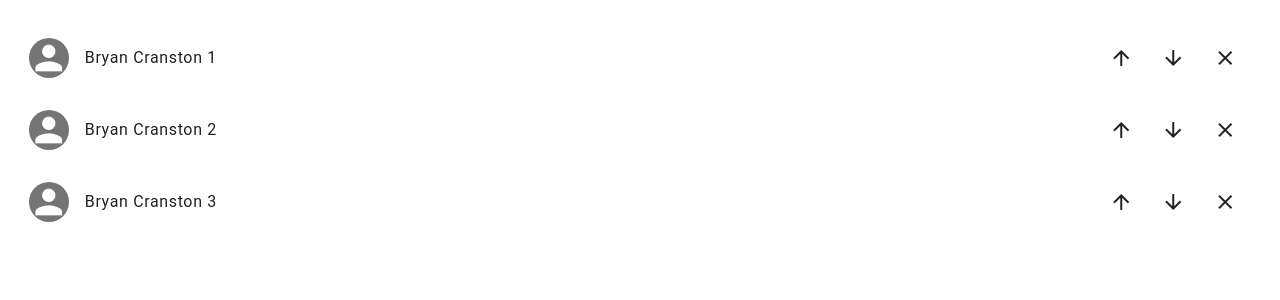
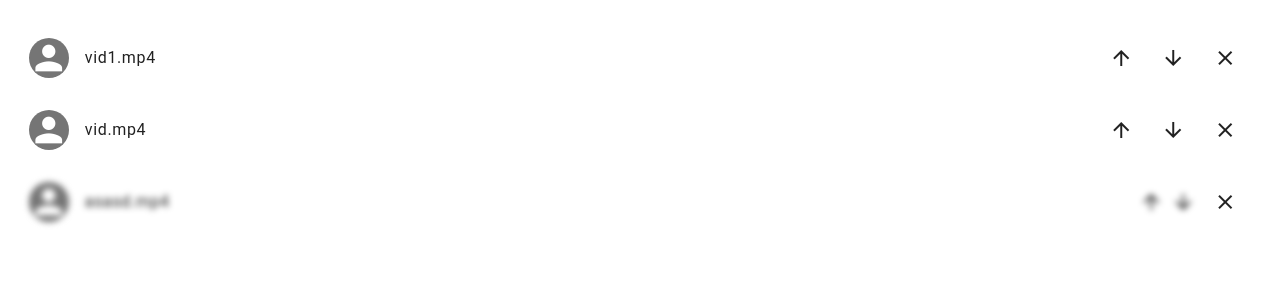
Before and after one commit to MS-Jahan/Digital-Broadcasting-Display, a Flask app: page /admin in a window 1280 px wide, after a click on "PLAYLIST". Shown: the part 112-412 px from the top of the page. Run offline with Flask 3, Linux system fonts and the light colour scheme.

Commit message:
Made playlist control functioning: /all_videos, /playlist_index_swap, /make_video_unlisted

```diff
--- a/backend/local_store.json
+++ b/backend/local_store.json
@@ -1 +1,9 @@
-{"videos": ["vid1.mp4", "vid.mp4"]}
+{
+    "videos": [
+        "vid1.mp4",
+        "vid.mp4"
+    ],
+    "unlisted_videos": [
+        "asasd.mp4"
+    ]
+}
--- a/backend/main.py
+++ b/backend/main.py
@@ -1,4 +1,4 @@
-from flask import Flask, render_template, session, copy_current_request_context, send_from_directory
+from flask import Flask, render_template, session, copy_current_request_context, send_from_directory, request
 from flask_socketio import SocketIO, emit, disconnect
 
 from threading import Lock
@@ -24,10 +24,36 @@ def index():
 def admin():
     return render_template('admin/index.html', async_mode=socket_.async_mode)
 
+@app.route('/all_videos')
+def all_videos():
+    return get_video_list()
+
 @app.route('/videos/<path:filename>')
 def videos(filename):
     return send_from_directory(app.config['VIDEO_FOLDER'], filename)
 
+@app.route('/playlist_index_swap', methods=['GET'])
+def pi_swap():
+    one = int(request.args.get('one'))
+    another = int(request.args.get('another'))
+    return playlist_index_swap(one, another)
+
+@app.route('/make_video_unlisted', methods=['GET'])
+def make_video_unlisted():
+    try:
+        video_id = int(request.args.get('id'))
+        with open(LOCAL_STORE_PATH, 'r') as f:
+            local_store = json.load(f)
+
+        local_store['unlisted_videos'].append(local_store["videos"][video_id])
+        local_store["videos"].pop(video_id)
+
+        with open(LOCAL_STORE_PATH, 'w') as f:
+            json.dump(local_store, f, indent=4)
+
+        return {"message": "success"}
+    except Exception as e:
+        return {"message": str(e)}
 
 @socket_.on('my_event', namespace='/test')
 def test_message(message):
--- a/backend/static/playlist.js
+++ b/backend/static/playlist.js
@@ -1,40 +1,69 @@
 function move_up(e) {
     try {
         current_list_element = e.closest("li");
+        // Get current list element's index
+        var list_items = current_list_element.parentNode.querySelectorAll("li");
+        var current_index = Array.from(list_items).indexOf(current_list_element);
+        var previous_index = current_index - 1;
+
         previous_list_element = current_list_element.previousElementSibling;
         if (previous_list_element) {
+            var video_status = previous_list_element.getAttribute("video-status");
+            if (video_status !== "unlisted") {
+                // send request to server to swap current_index with previous_index in the playlist
+                fetch(SERVER_URL + `/playlist_index_swap?one=${current_index}&another=${previous_index}`).then((response) => {
+                    console.log(response);
+                });
+
                 previous_list_element.style.transform = "translateY(" + current_list_element.offsetHeight + "px)";
                 current_list_element.style.transform = "translateY(-" + previous_list_element.offsetHeight + "px)";
-            setTimeout(function() {
+                setTimeout(function () {
                     previous_list_element.parentNode.insertBefore(current_list_element, previous_list_element);
                     previous_list_element.style.transform = "";
                     current_list_element.style.transform = "";
                 }, 500); // Change the time as per your requirement
+            }
         }
     } catch (error) {
         console.log(error);
     }
 }
 
+
 function move_down(e) {
     try {
         current_list_element = e.closest("li");
+
+        // Get current list element's index
+        var list_items = current_list_element.parentNode.querySelectorAll("li");
+        var current_index = Array.from(list_items).indexOf(current_list_element);
+        var next_index = current_index + 1;
+
         next_list_element = current_list_element.nextElementSibling;
         if (next_list_element) {
+            var video_status = next_list_element.getAttribute("video-status");
+            if (video_status !== "unlisted") {
+                // send request to server to swap current_index with previous_index in the playlist
+                fetch(SERVER_URL + `/playlist_index_swap?one=${current_index}&another=${next_index}`).then((response) => {
+                    console.log(response);
+                });
+
                 next_list_element.style.transform = "translateY(-" + current_list_element.offsetHeight + "px)";
                 current_list_element.style.transform = "translateY(" + next_list_element.offsetHeight + "px)";
-            setTimeout(function() {
+                setTimeout(function () {
                     next_list_element.parentNode.insertBefore(current_list_element, next_list_element.nextSibling);
                     next_list_element.style.transform = "";
                     current_list_element.style.transform = "";
                 }, 500); // Change the time as per your requirement
+            }
         }
     } catch (error) {
         console.log(error);
     }
 }
 
-function del(e){
+
+function del(e) {
     try {
         current_list_element = e.closest("li");
         current_list_element.remove();
@@ -43,7 +72,7 @@ function del(e){
     }
 }
 
-function play(e){
+function play(e) {
     try {
         current_list_element = e.closest("li");
         video_id = current_list_element.getAttribute("data-video-id");
@@ -52,3 +81,94 @@ function play(e){
         console.log(error);
     }
 }
+
+function get_all_video_list() {
+    fetch(SERVER_URL + "/all_videos")
+        .then(response => response.json())
+        .then(data => {
+            // iterate through data['videos']
+            var playlist_ul = document.getElementById("playlist-ul");
+            var playlist_ul_innerhtml = "";
+
+            data['videos'].forEach(function (video_name, index) {
+                playlist_ul_innerhtml += `<li video-status="listed" class="transition-c mdl-list__item" data-video-id="${index + 1}" id="playlist-item-3">
+                <span class="mdl-list__item-primary-content" style="overflow-wrap: anywhere;">
+                    <i class="material-icons  mdl-list__item-avatar">person</i>
+                    ${video_name}
+                </span>
+                <span onclick="move_up(this)" class="mdl-list__item-secondary-action"
+                    style="margin-inline: 10px;">
+                    <label class="mdl-button mdl-js-button mdl-button--icon">
+                        <i class="material-icons">arrow_upward</i>
+                    </label>
+                </span>
+                <span onclick="move_down(this)" class="mdl-list__item-secondary-action"
+                    style="margin-inline: 10px;">
+                    <label class="mdl-button mdl-js-button mdl-button--icon">
+                        <i class="material-icons">arrow_downward</i>
+                    </label>
+                </span>
+                <span onclick="del(this)" class="mdl-list__item-secondary-action"
+                    style="margin-inline: 10px;">
+                    <label class="mdl-button mdl-js-button mdl-button--icon">
+                        <i class="material-icons">close</i>
+                    </label>
+                </span>
+            </li>`;
+            });
+
+            data['unlisted_videos'].forEach(function (video_name, index) {
+                playlist_ul_innerhtml += `<li video-status="unlisted" class="transition-c mdl-list__item" data-video-id="${index + 1}" id="playlist-item-3">
+                <span class="mdl-list__item-primary-content" style="overflow-wrap: anywhere;filter: blur(3px);">
+                    <i class="material-icons  mdl-list__item-avatar">person</i>
+                    ${video_name}
+                </span>
+                <span style="filter: blur(3px);" class="mdl-list__item-secondary-action"
+                    style="margin-inline: 10px;">
+                    <label class="mdl-button mdl-js-button mdl-button--icon">
+                        <i class="material-icons">arrow_upward</i>
+                    </label>
+                </span>
+                <span style="filter: blur(3px);" class="mdl-list__item-secondary-action"
+                    style="margin-inline: 10px;">
+                    <label class="mdl-button mdl-js-button mdl-button--icon">
+                        <i class="material-icons">arrow_downward</i>
+                    </label>
+                </span>
+                <span onclick="del(this)" class="mdl-list__item-secondary-action"
+                    style="margin-inline: 10px;">
+                    <label class="mdl-button mdl-js-button mdl-button--icon">
+                        <i class="material-icons">close</i>
+                    </label>
+                </span>
+            </li>`;
+            });
+            playlist_ul.innerHTML = playlist_ul_innerhtml;
+
+        })
+}
+
+function make_video_unlisted(e) {
+    try {
+      var current_list_element = e.closest("li");
+      // Get current list element's index
+      var list_items = current_list_element.parentNode.querySelectorAll("li");
+      var current_index = Array.from(list_items).indexOf(current_list_element);
+
+      // Do something with video_id
+      fetch(SERVER_URL + `/make_video_unlisted?id=${current_index}`).then((response) => {
+        console.log(response);
+      });
+
+      // Make li's first three span elements blur and remove onclick attribute
+      var spans = current_list_element.querySelectorAll("span");
+      for (var i = 0; i < Math.min(3, spans.length); i++) {
+        spans[i].style.filter = "blur(3px)";
+        if (i > 0 && i < spans.length - 1) {
+          spans[i].removeAttribute("onclick");
+        }
+      }
+    } catch (error) {
+      console.log(error);
+    }
+  }
--- /dev/null
+++ b/backend/static/vars.js
@@ -0,0 +1 @@
+var SERVER_URL = "http://127.0.0.1:8082";
--- a/backend/templates/admin/index.html
+++ b/backend/templates/admin/index.html
@@ -33,6 +33,8 @@
             /* adjust the value to change the distance from the right */
         }
     </style>
+    <script src="{{ url_for('static', filename='vars.js') }}"></script>
+    <script src="{{ url_for('static', filename='playlist.js') }}"></script>
 </head>
 
 <body>
@@ -57,7 +59,7 @@
             <!-- Tabs -->
             <div class="mdl-layout__tab-bar mdl-js-ripple-effect">
                 <a href="#scroll-tab-1" class="mdl-layout__tab is-active">Basic Controls</a>
-                <a href="#scroll-tab-2" class="mdl-layout__tab">Playlist</a>
+                <a href="#scroll-tab-2" onclick="get_all_video_list()" class="mdl-layout__tab">Playlist</a>
                 <a href="#scroll-tab-3" class="mdl-layout__tab">Videos</a>
                 <a href="#scroll-tab-4" class="mdl-layout__tab">Notice</a>
                 <a href="#scroll-tab-5" class="mdl-layout__tab">Tab 5</a>
@@ -76,7 +78,7 @@
                 <section class="mdl-layout__tab-panel is-active" id="scroll-tab-1">
                     <div class="page-content">
                         <div class="video-thum-container" style="text-align: center; margin-top: 1%">
-                            <video src="vid.mp4#t=2" width="600px" height="600px"></video>
+                            <video src="/videos/vid.mp4#t=2" width="600px" height="600px"></video>
                         </div>
                         <div class="video-info" style="
                             text-align: center;
@@ -111,8 +113,8 @@
                 </section>
                 <section class="mdl-layout__tab-panel" id="scroll-tab-2">
                     <div class="page-content" style="padding-inline: 1%;">
-                        <ul class="demo-list-control mdl-list">
-                            <li class="transition-c mdl-list__item" data-video-id="1" id="playlist-item-1">
+                        <ul id="playlist-ul" class="demo-list-control mdl-list">
+                            <!-- <li class="transition-c mdl-list__item" data-video-id="1" id="playlist-item-1">
                                 <span class="mdl-list__item-primary-content" style="overflow-wrap: anywhere;">
                                     <i class="material-icons  mdl-list__item-avatar">person</i>
                                     Bryan Cranston 1
@@ -159,7 +161,7 @@
                                         <i class="material-icons">close</i>
                                     </label>
                                 </span>
-                            </li>
+                            </li> -->
                             <li class="transition-c mdl-list__item" data-video-id="1" id="playlist-item-3">
                                 <span class="mdl-list__item-primary-content" style="overflow-wrap: anywhere;">
                                     <i class="material-icons  mdl-list__item-avatar">person</i>
@@ -273,8 +275,6 @@
             </div>
         </main>
     </div>
-
-    <script src="{{ url_for('static', filename='playlist.js') }}"></script>
 </body>
 
 </html>
```
Also changed, not shown: backend/helpers.py (+55 -20 lines). Lines whose indentation alone changed are shown as unchanged.
